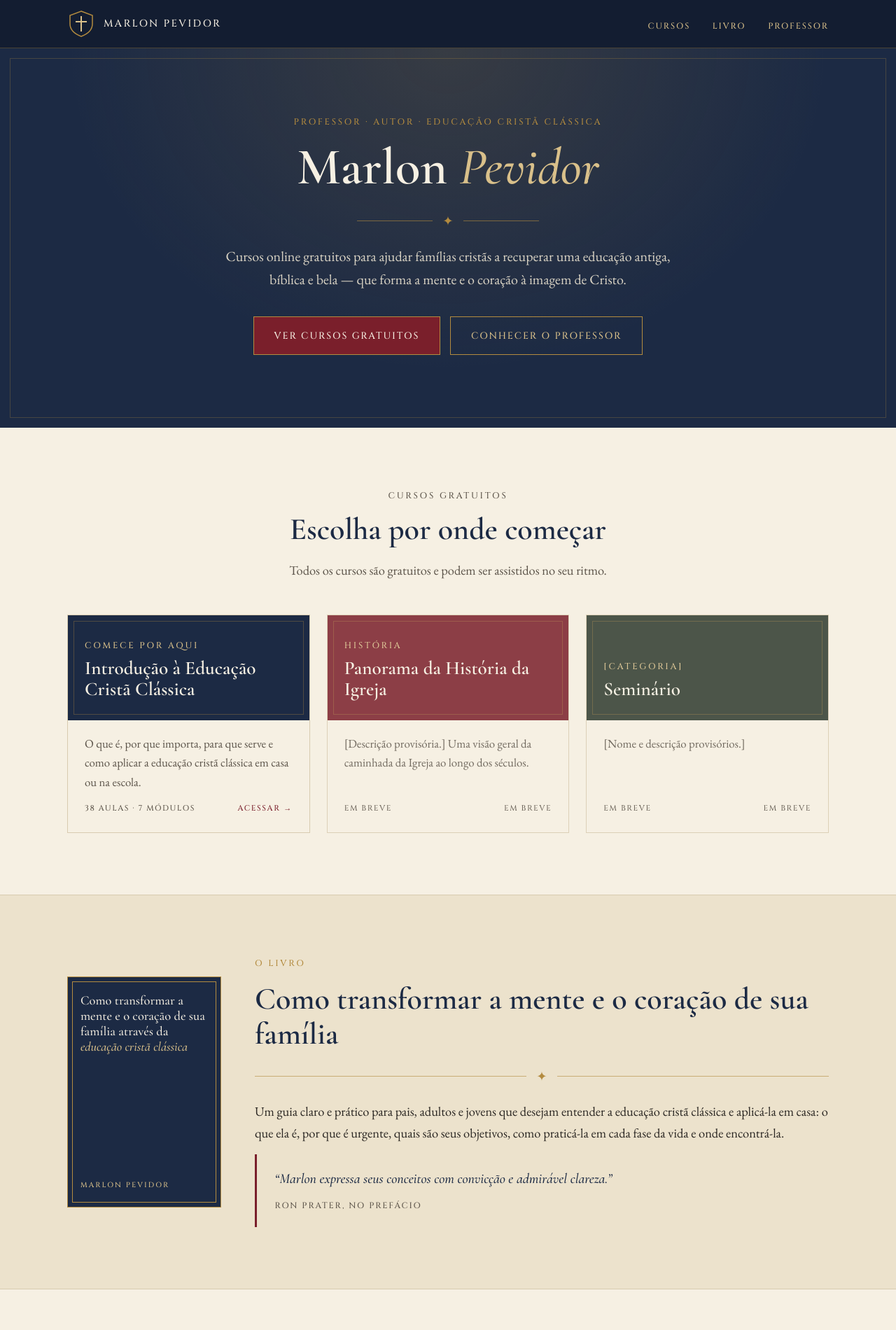
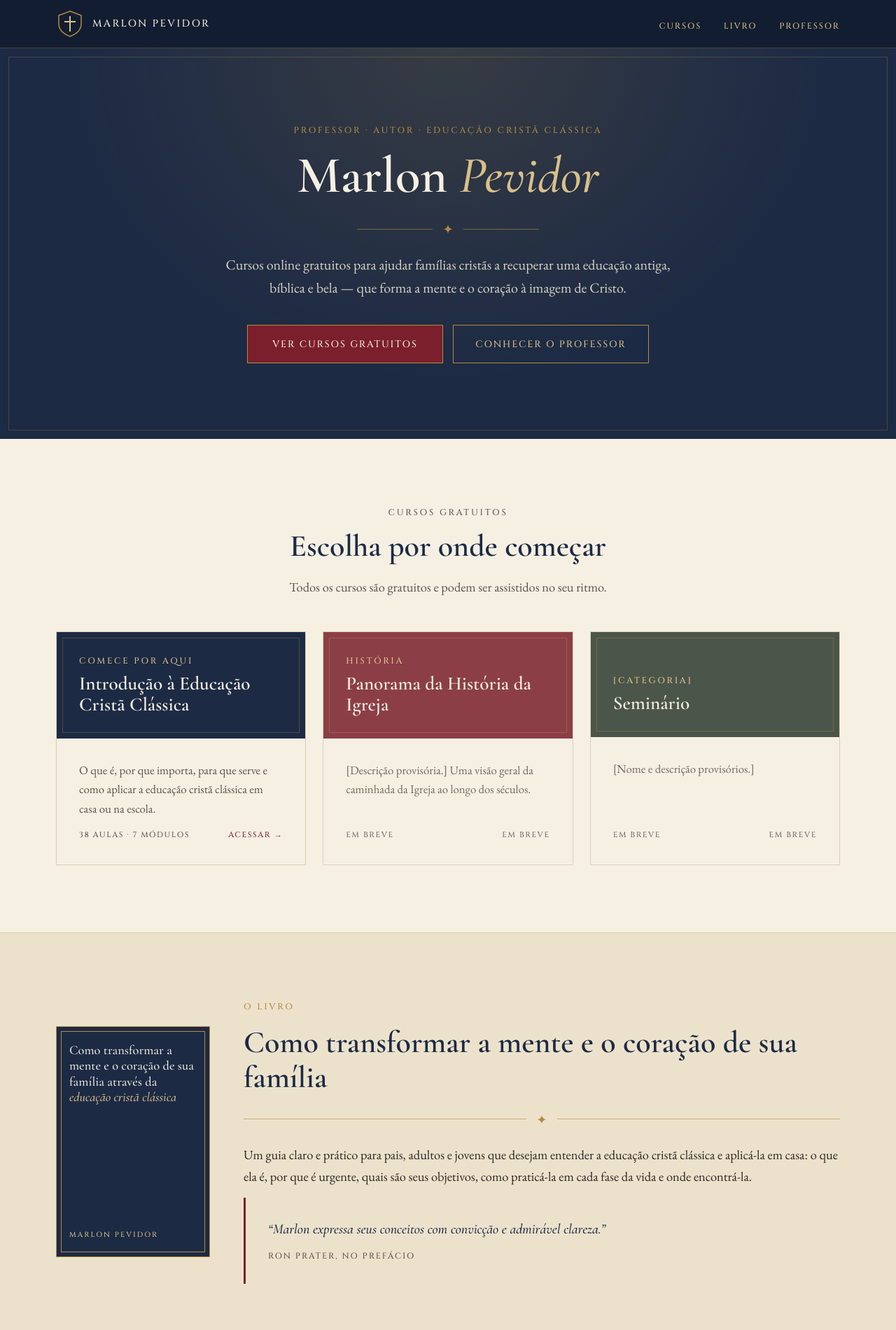
Before and after one commit to marlonpevidor/landing-page, a plain HTML site: page index.html in a window 1280 px wide. Shown: the top 1900 px of the page at 70% size. Drawn offline with nearby package versions, Linux system fonts and the light colour scheme.

Commit message:
Simetria: espaçamentos únicos em todas as camadas
- Margens laterais maiores no celular (28 px) e texto do topo longe da moldura
- Mesmo espaço acima e abaixo do conteúdo em todas as camadas
- Remove sobras de margem no começo e no fim de cada bloco
- Caixas e cartões com o mesmo espaço interno nos quatro lados
- Botões do topo com a mesma largura; marca centralizada no celular

Co-Authored-By: Claude Opus 5.5 <noreply@anthropic.com>
Claude-Session: https://claude.ai/code/session_019zbxNExRumNR7DhoC4HdTc

```diff
--- a/estilo.css
+++ b/estilo.css
@@ -12,6 +12,11 @@
     --display: "Cormorant Garamond", Georgia, serif;
     --body: "EB Garamond", Georgia, serif;
     --caps: "Cinzel", Georgia, serif;
+    /* Medidas únicas de espaçamento — todas as camadas usam as mesmas */
+    --gutter: clamp(28px, 6vw, 40px);       /* margem lateral do conteúdo */
+    --section-y: clamp(64px, 10vw, 96px);   /* espaço acima e abaixo de cada camada */
+    --frame: 12px;                          /* distância da moldura dourada até a borda */
+    --box-pad: clamp(22px, 5vw, 32px);      /* espaço interno de cartões e caixas */
   }
   * { box-sizing: border-box; }
   html { scroll-behavior: smooth; }
@@ -25,7 +30,7 @@
   }
   img { max-width: 100%; display: block; }
   a { color: var(--oxblood); }
-  .wrap { max-width: 1120px; margin: 0 auto; padding: 0 16px; }
+  .wrap { max-width: calc(1120px + 2 * var(--gutter)); margin: 0 auto; padding: 0 var(--gutter); }
   .eyebrow {
     font-family: var(--caps);
     font-size: .78rem;
@@ -75,7 +80,7 @@
     font-size: .75rem; letter-spacing: .16em; text-transform: uppercase; margin-left: 28px;
   }
   nav.links a:hover { color: var(--parchment); }
-  @media (max-width: 760px) { nav.links { display: none; } }
+  @media (max-width: 760px) { nav.links { display: none; } header.top .wrap { justify-content: center; } }
 
   /* Hero */
   .hero {
@@ -84,11 +89,12 @@
       var(--navy);
     color: var(--parchment);
     text-align: center;
-    padding: 96px 0 104px;
+    padding: calc(var(--section-y) + var(--frame)) 0;
     position: relative;
   }
+  .hero .wrap { padding: 0 calc(var(--frame) + var(--gutter)); }
   .hero::after {
-    content: ""; position: absolute; inset: 14px;
+    content: ""; position: absolute; inset: var(--frame);
     border: 1px solid rgba(179,139,63,.28); pointer-events: none;
   }
   .hero h1 {
@@ -104,9 +110,14 @@
     text-transform: uppercase; color: var(--gold-soft);
   }
   .hero .actions { display: flex; gap: 14px; justify-content: center; flex-wrap: wrap; }
+  .hero .actions .btn { min-width: 280px; text-align: center; }
+  @media (max-width: 640px) { .hero .actions .btn { width: 100%; min-width: 0; max-width: 320px; } }
   .motto { font-style: italic; color: var(--gold-soft); margin-top: 1rem; font-size: 1.05rem; }
 
-  section { padding: 88px 0; }
+  section { padding: var(--section-y) 0; }
+  /* Sem sobra de margem no começo e no fim de cada bloco: o espaço vem só das medidas acima */
+  section :is(p, ul, ol, blockquote, h1, h2, h3, div, details):last-child { margin-bottom: 0; }
+  section :is(p, ul, ol, blockquote, h1, h2, h3, div, details):first-child { margin-top: 0; }
   .section-head { text-align: center; max-width: 44rem; margin: 0 auto 3rem; }
   .section-head p { color: var(--ink-soft); }
 
@@ -118,7 +129,7 @@
     padding: .35rem .5rem 0 0; color: var(--oxblood); font-weight: 700;
   }
   blockquote {
-    margin: 0; padding: 2rem 2rem 1.75rem; background: var(--parchment-dark);
+    margin: 0; padding: var(--box-pad); background: var(--parchment-dark);
     border-left: 3px solid var(--oxblood); font-family: var(--display);
     font-size: 1.55rem; line-height: 1.35; color: var(--navy); font-style: italic;
   }
@@ -129,7 +140,7 @@
   .trivium { background: var(--parchment-dark); border-top: 1px solid var(--rule); border-bottom: 1px solid var(--rule); }
   .pillars { display: grid; grid-template-columns: repeat(3, 1fr); gap: 24px; }
   .pillar {
-    background: var(--parchment); border: 1px solid var(--rule); padding: 2.25rem 1.75rem 2rem; text-align: center;
+    background: var(--parchment); border: 1px solid var(--rule); padding: var(--box-pad); text-align: center;
   }
   .pillar .num { font-family: var(--caps); color: var(--gold); font-size: .85rem; letter-spacing: .2em; }
   .pillar h3 { font-size: 1.9rem; margin: .4rem 0 .2rem; }
@@ -156,7 +167,7 @@
   .video .placeholder svg { width: 56px; height: 56px; margin-bottom: 14px; opacity: .85; }
   .video .placeholder strong { font-family: var(--caps); letter-spacing: .16em; font-size: .85rem; font-weight: 500; }
   .video .placeholder span { color: #a9a294; font-size: 1rem; margin-top: .35rem; }
-  .lesson-info { padding: 24px 26px 28px; }
+  .lesson-info { padding: var(--box-pad); }
   .lesson-info .eyebrow { margin-bottom: .4rem; }
   .lesson-info h3 { color: var(--parchment); font-size: 1.85rem; }
   .lesson-info p { color: #c9c2b2; margin: .75rem 0 0; }
@@ -188,7 +199,7 @@
     color: #8f887a; border: 1px solid rgba(255,255,255,.14); padding: 2px 7px; white-space: nowrap;
   }
   .lesson .tag.ok { color: var(--gold-soft); border-color: rgba(179,139,63,.5); }
-  .progress { padding: 14px 18px; font-size: .95rem; color: #a9a294; border-top: 1px solid rgba(179,139,63,.2); }
+  .progress { padding: 14px 18px 0; font-size: .95rem; color: #a9a294; border-top: 1px solid rgba(179,139,63,.2); }
 
   /* Instructor */
   .instructor-grid { display: grid; grid-template-columns: 300px 1fr; gap: 56px; align-items: center; }
@@ -215,11 +226,11 @@
   details p { margin: .7rem 0 0; color: var(--ink-soft); }
 
   /* CTA + footer */
-  .final { background: var(--oxblood); color: var(--parchment); text-align: center; padding: 80px 0; }
+  .final { background: var(--oxblood); color: var(--parchment); text-align: center; }
   .final h2 { color: var(--parchment); }
   .final p { color: #ecd9d5; max-width: 36rem; margin: 1rem auto 2rem; }
   .final .btn { background: var(--navy-deep); }
-  footer { background: var(--navy-deep); color: #9c9586; text-align: center; padding: 40px 0; font-size: .95rem; }
+  footer { background: var(--navy-deep); color: #9c9586; text-align: center; padding: calc(var(--section-y) / 2) 0; font-size: .95rem; }
   footer .soli { font-family: var(--caps); letter-spacing: .3em; color: var(--gold); font-size: .8rem; margin-bottom: .5rem; }
   /* Para quem é / objetivos */
   .cards { display: grid; grid-template-columns: repeat(3, 1fr); gap: 24px; }
@@ -254,7 +265,7 @@
   }
   a.course-card:hover { transform: translateY(-3px); box-shadow: 0 10px 24px rgba(28,42,68,.12); }
   .course-card .cover {
-    background: var(--navy); color: var(--parchment); padding: 28px 24px; min-height: 150px;
+    background: var(--navy); color: var(--parchment); padding: var(--box-pad); min-height: 150px;
     display: flex; flex-direction: column; justify-content: flex-end; position: relative;
   }
   .course-card .cover::after { content: ""; position: absolute; inset: 8px; border: 1px solid rgba(179,139,63,.35); pointer-events: none; }
@@ -262,7 +273,7 @@
   .course-card.alt2 .cover { background: #2f3b2f; }
   .course-card .cover .eyebrow { margin-bottom: .4rem; color: var(--gold-soft); }
   .course-card .cover h3 { color: var(--parchment); font-size: 1.7rem; }
-  .course-card .body { padding: 20px 24px 24px; display: flex; flex-direction: column; gap: .9rem; flex: 1; }
+  .course-card .body { padding: var(--box-pad); display: flex; flex-direction: column; gap: .9rem; flex: 1; }
   .course-card .body p { margin: 0; color: var(--ink-soft); font-size: 1.05rem; }
   .course-card .meta { margin-top: auto; display: flex; justify-content: space-between; align-items: center; gap: 12px;
     font-family: var(--caps); font-size: .7rem; letter-spacing: .14em; text-transform: uppercase; color: var(--ink-soft); }
@@ -273,7 +284,7 @@
 
   /* Oferta via Pix */
   .ofertar { background: var(--parchment-dark); border-top: 1px solid var(--rule); }
-  .pix-box { max-width: 560px; margin: 0 auto; background: var(--parchment); border: 1px solid var(--rule); padding: 2.25rem 1.75rem; text-align: center; }
+  .pix-box { max-width: 560px; margin: 0 auto; background: var(--parchment); border: 1px solid var(--rule); padding: var(--box-pad); text-align: center; }
   .pix-box h2 { font-size: clamp(1.8rem, 4vw, 2.3rem); }
   .pix-box > p { color: var(--ink-soft); margin: .75rem 0 1.5rem; }
   .pix-valores { display: grid; grid-template-columns: 1fr 1fr; gap: 12px; }
@@ -283,7 +294,7 @@
   }
   .pix-valores button:hover { background: var(--parchment-dark); }
   .pix-valores button.on { background: var(--navy); color: var(--parchment); }
-  .pix-resultado { border-top: 1px solid var(--rule); margin-top: 1.75rem; padding-top: 1.5rem; }
+  .pix-resultado { border-top: 1px solid var(--rule); margin-top: var(--box-pad); padding-top: var(--box-pad); }
   .pix-titulo { font-size: 1.25rem; margin: 0 0 1rem; }
   .pix-qr { display: flex; justify-content: center; margin-bottom: 1rem; }
   .pix-qr svg { width: 230px; height: 230px; background: #fff; border: 1px solid var(--rule); }
--- a/index.html
+++ b/index.html
@@ -114,7 +114,7 @@
       <h2>Como transformar a mente e o coração de sua família</h2>
       <div class="ornament">✦</div>
       <p>Um guia claro e prático para pais, adultos e jovens que desejam entender a educação cristã clássica e aplicá-la em casa: o que ela é, por que é urgente, quais são seus objetivos, como praticá-la em cada fase da vida e onde encontrá-la.</p>
-      <blockquote style="font-size:1.25rem;padding:1.4rem 1.6rem">
+      <blockquote style="font-size:1.25rem">
         “Marlon expressa seus conceitos com convicção e admirável clareza.”
         <cite>Ron Prater, no prefácio</cite>
       </blockquote>
```
Also changed, not shown: iecc/index.html (+1 -1 lines), simetria-celular.png (added).
